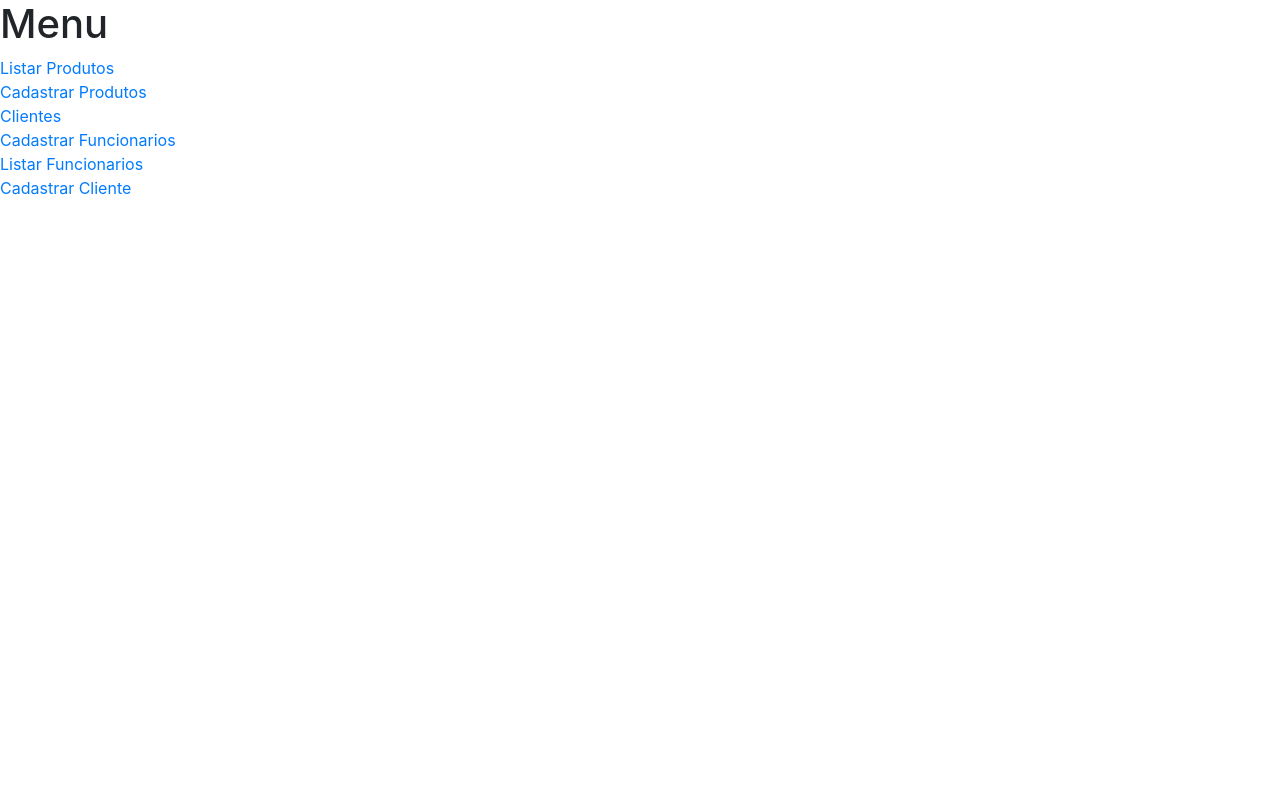
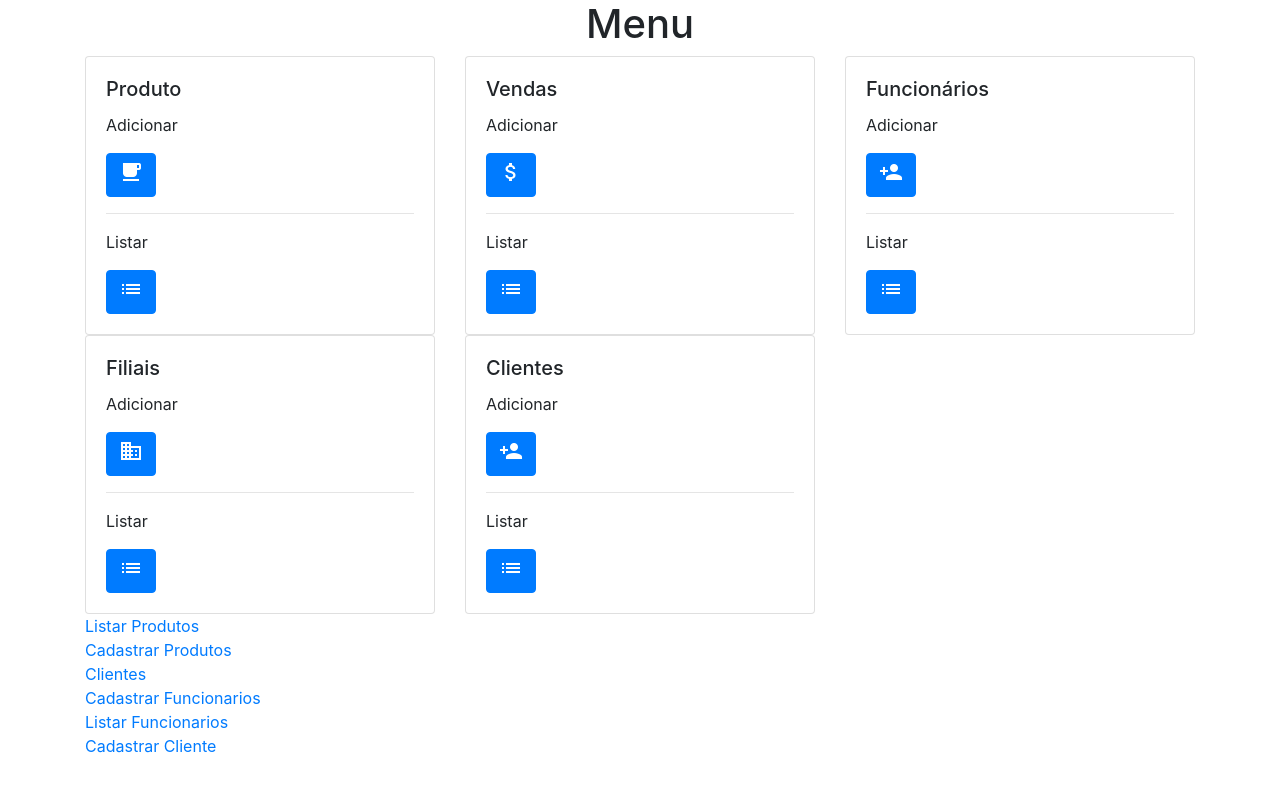
Before and after one commit to phhonoratos/Projeto_Integrador_3, a Java web app: page / in a window 1280 px wide. Run offline with Tomcat 11, a stand-in JSP engine, Linux system fonts and the light colour scheme.

Commit message:
estilizando menu

```diff
--- a/AlCappuccino/src/main/webapp/index.jsp
+++ b/AlCappuccino/src/main/webapp/index.jsp
@@ -8,17 +8,131 @@
 <!DOCTYPE html>
 <html>
 <%@include file="header.jsp" %>
+
 <head>
     <meta http-equiv="Content-Type" content="text/html; charset=UTF-8">
+    <link href="https://fonts.googleapis.com/icon?family=Material+Icons" rel="stylesheet">
     <title>Menu</title>
 </head>
-    <body>
-        <h1>Menu</h1>
-        <a href="ListarProduto">Listar Produtos</a><br/>
-        <a href="cadastrarProduto.jsp">Cadastrar Produtos</a><br/>
-        <a href="ListarCliente">Clientes</a><br/>
-        <a href="cadastrarFuncionarios.jsp">Cadastrar Funcionarios</a><br/>
-        <a href="ListarFuncionarios">Listar Funcionarios</a><br/>
+
+<body class="container">
+
+    <h1 style="text-align: center;">Menu</h1>
+
+    <div class="row">
+        <div class="col-sm-4">
+            <div class="card">
+                <div class="card-body">
+                    <h5 class="card-title">Produto</h5>
+                    <p class="card-text">Adicionar</p>
+                    <a href="cadastrarFuncionarios.jsp" class="btn btn-primary">
+                        <span class="material-icons">
+                            free_breakfast
+                        </span>
+                    </a>
+                    <hr>
+                    <p class="card-text">Listar</p>
+                    <a href="ListarFuncionarios" class="btn btn-primary">
+                        <span class="material-icons">
+                            list
+                        </span>
+                    </a>
+                </div>
+            </div>
+        </div>
+
+        <div class="col-sm-4">
+            <div class="card">
+                <div class="card-body">
+                    <h5 class="card-title">Vendas</h5>
+                    <p class="card-text">Adicionar</p>
+                    <a href="cadastrarFuncionarios.jsp" class="btn btn-primary">
+                        <span class="material-icons">
+                            attach_money
+                        </span>
+                    </a>
+                    <hr>
+                    <p class="card-text">Listar</p>
+                    <a href="ListarFuncionarios" class="btn btn-primary">
+                        <span class="material-icons">
+                            list
+                        </span>
+                    </a>
+                </div>
+            </div>
+        </div>
+
+        <div class="col-sm-4">
+            <div class="card">
+                <div class="card-body">
+                    <h5 class="card-title">Funcionários</h5>
+                    <p class="card-text">Adicionar</p>
+                    <a href="cadastrarFuncionarios.jsp" class="btn btn-primary">
+                        <span class="material-icons">
+                            person_add
+                        </span>
+                    </a>
+                    <hr>
+                    <p class="card-text">Listar</p>
+                    <a href="ListarFuncionarios" class="btn btn-primary">
+                        <span class="material-icons">
+                            list
+                        </span>
+                    </a>
+                </div>
+            </div>
+        </div>
+    </div>
+    <div class="row">
+        <div class="col-sm-4">
+            <div class="card">
+                <div class="card-body">
+                    <h5 class="card-title">Filiais</h5>
+                    <p class="card-text">Adicionar</p>
+                    <a href="#" class="btn btn-primary">
+                        <span class="material-icons">
+                            business
+                        </span>
+                    </a>
+                    <hr>
+                    <p class="card-text">Listar</p>
+                    <a href="ListarFuncionarios" class="btn btn-primary">
+                        <span class="material-icons">
+                            list
+                        </span>
+                    </a>
+                </div>
+            </div>
+        </div>
+
+        <div class="col-sm-4">
+            <div class="card">
+                <div class="card-body">
+                    <h5 class="card-title">Clientes</h5>
+                    <p class="card-text">Adicionar</p>
+                    <a href="cadastrarCliente.jsp" class="btn btn-primary">
+                        <span class="material-icons">
+                            person_add
+                        </span>
+                    </a>
+                    <hr>
+                    <p class="card-text">Listar</p>
+                    <a href="ListarCliente" class="btn btn-primary">
+                        <span class="material-icons">
+                            list
+                        </span>
+                    </a>
+                </div>
+            </div>
+        </div>
+    </div>
+
+    <a href="ListarProduto">Listar Produtos</a><br />
+    <a href="cadastrarProduto.jsp">Cadastrar Produtos</a><br />
+    <a href="ListarCliente">Clientes</a><br />
+    <a href="cadastrarFuncionarios.jsp">Cadastrar Funcionarios</a><br />
+    <a href="ListarFuncionarios">Listar Funcionarios</a><br />
     <a href="cadastrarCliente.jsp">Cadastrar Cliente</a>
 </body>
+
 </html>
```
Also changed, not shown: AlCappuccino/images/person_add-24px.svg (added), 3 other files. Lines whose indentation alone changed are shown as unchanged.
